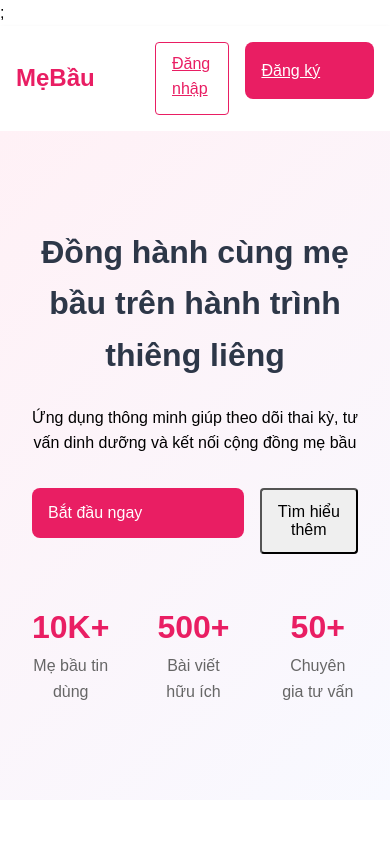
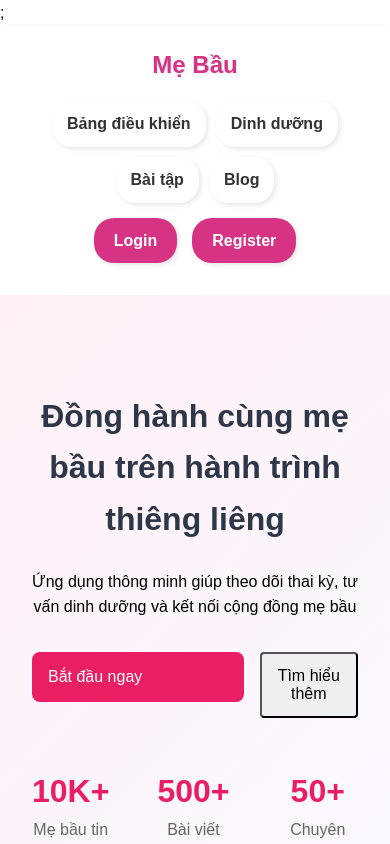
Before and after one commit to KietCT-0863/PregnancyGrowthTracking.FE, a React (Vite) app in the folder uiux_guest/uxui/: page / in a window 390 px wide. Shown: the top 844 px of the page. Built offline with nearby package versions, Linux system fonts and the light colour scheme.

Commit message:
đã tạo folder cho cách file trong components

```diff
--- a/uiux_guest/uxui/package.json
+++ b/uiux_guest/uxui/package.json
@@ -16,7 +16,8 @@
     "react": "^19.0.0",
     "react-dom": "^19.0.0",
     "react-icons": "^5.4.0",
-    "react-router-dom": "^7.1.5"
+    "react-router-dom": "^7.1.5",
+    "sass": "^1.85.0"
   },
   "devDependencies": {
     "@eslint/js": "^9.19.0",
--- a/uiux_guest/uxui/src/App.jsx
+++ b/uiux_guest/uxui/src/App.jsx
@@ -1,20 +1,22 @@
 import React from "react";
 import { BrowserRouter as Router, Routes, Route } from "react-router-dom";
-import Header from "./components/Header";
-import Hero from "./components/Hero";
-import Features from "./components/Features";
-import BlogPosts from "./components/BlogPosts";
-import CTA from "./components/CTA";
-import Footer from "./components/Footer";
+
+
+import Features from "./components/Features/Features";
+import BlogPosts from "./components/BlogPosts/BlogPosts";
+import CTA from "./components/CTA/CTA";
+import Footer from "./components/Footer/Footer";
 import Dashboard from "./Dashboard/dashboard";
 import Register from "./register/Register";
 import Login from "./Login/login";
+import Header from "./components/Header/Header";
+import Hero from "./components/Hero/Hero";
 
 function App() {
-  return (
-    <Router>
+  return (<>
+  <Router>
       <div className="app">
-        <Header />
+       <Header />
         <Routes>
           <Route
             path="/"
@@ -33,7 +35,8 @@ function App() {
         </Routes>
         <Footer />
       </div>
-    </Router>
+    </Router></>
+
   );
 }
 
--- a/uiux_guest/uxui/src/components/CTA.jsx
+++ b/uiux_guest/uxui/src/components/CTA/CTA.jsx
@@ -4,7 +4,7 @@ const CTA = () => {
   return (
     <section className="cta">
       <div className="cta-content">
-        <h2>Sẵn sàng đồng hành cùng MẹBầu?</h2>
+        <h2>Sẵn sàng đồng hành cùng Mẹn Bầu</h2>
         <p>Đăng ký ngay hôm nay để nhận những thông tin hữu ích về thai kỳ</p>
         <div className="cta-form">
           <input type="email" placeholder="Nhập email của bạn" />
--- a/uiux_guest/uxui/src/components/Header.jsx
+++ b/uiux_guest/uxui/src/components/Header/Header.jsx
@@ -1,5 +1,6 @@
 import React from "react";
 import { Link, useNavigate } from "react-router-dom";
+import "./Header.scss";
 
 const Header = () => {
   const navigate = useNavigate();
@@ -8,7 +9,7 @@ const Header = () => {
     <header className="header">
       <div className="header-container">
         <div className="logo">
-          <Link to="/">MẹBầu</Link>
+          <Link to="/">Mẹ Bầu</Link>
         </div>
         <nav className="nav-links">
           <Link to="/dashboard">Bảng điều khiển</Link>
@@ -17,11 +18,11 @@ const Header = () => {
           <Link to="/blog">Blog</Link>
         </nav>
         <div className="auth-buttons">
-          <Link to="/login" className="btn btn-secondary">
-            Đăng nhập
+          <Link to="/login" className="btn btn-primary">
+            Login
           </Link>
           <Link to="/register" className="btn btn-primary">
-            Đăng ký
+            Register
           </Link>
         </div>
       </div>
--- /dev/null
+++ b/uiux_guest/uxui/src/components/Header/Header.scss
@@ -0,0 +1,118 @@
+$primary-pink: #d63384;
+$light-pink: #ffccd5;
+$pastel-purple: #e0c3fc;
+$pastel-blue: #8ec5fc;
+$soft-green: #c1f0c1;
+
+.header {
+  background: linear-gradient(135deg, $light-pink, $pastel-purple);
+  padding: 15px 0;
+  box-shadow: 0px 4px 10px rgba(0, 0, 0, 0.1);
+
+  .header-container {
+    display: flex;
+    justify-content: space-between;
+    flex-wrap: wrap;
+    align-items: center;
+    max-width: 1200px;
+    margin: 0 auto;
+    padding: 0 20px;
+  }
+
+  .logo {
+    font-size: 28px;
+    font-weight: bold;
+    color: $primary-pink;
+    text-shadow: 1px 1px 2px rgba(0, 0, 0, 0.1);
+
+    a {
+      text-decoration: none;
+      color: inherit;
+      transition: color 0.3s ease;
+
+      &:hover {
+        color: darken($primary-pink, 10%);
+      }
+    }
+  }
+
+  .nav-links {
+    display: flex;
+    gap: 20px;
+
+    a {
+      text-decoration: none;
+      font-size: 16px;
+      font-weight: 600;
+      color: #333;
+      background-color: rgba(255, 255, 255, 0.7);
+      padding: 10px 15px;
+      border-radius: 20px;
+      box-shadow: 2px 2px 5px rgba(0, 0, 0, 0.1);
+      transition: all 0.3s ease-in-out;
+
+      &:hover {
+        background-color: $pastel-blue;
+        color: $primary-pink;
+        transform: translateY(-2px);
+      }
+    }
+  }
+
+  .auth-buttons {
+    display: flex;
+    gap: 15px;
+
+    .btn {
+      text-decoration: none;
+      padding: 10px 20px;
+      border-radius: 20px;
+      font-size: 16px;
+      font-weight: 600;
+      transition: all 0.3s ease-in-out;
+      box-shadow: 2px 2px 5px rgba(0, 0, 0, 0.1);
+
+      &.btn-secondary {
+        background-color: $soft-green;
+        color: darken($soft-green, 40%);
+        border: none;
+
+        &:hover {
+          background-color: darken($soft-green, 10%);
+          color: darken($soft-green, 50%);
+        }
+      }
+
+      &.btn-primary {
+        background-color: $primary-pink;
+        color: #fff;
+
+        &:hover {
+          background-color: darken($primary-pink, 10%);
+          transform: translateY(-2px);
+        }
+      }
+    }
+  }
+}
+
+
+@media (max-width: 768px) {
+  .header {
+    .header-container {
+      flex-direction: column;
+      align-items: center;
+    }
+
+    .nav-links {
+      flex-wrap: wrap;
+      justify-content: center;
+      gap: 10px;
+      margin-top: 15px;
+    }
+
+    .auth-buttons {
+      margin-top: 15px;
+    }
+  }
+}
```
Also changed, not shown: uiux_guest/uxui/src/components/BlogPosts/BlogPosts.jsx (renamed from uiux_guest/uxui/src/components/BlogPosts.jsx), uiux_guest/uxui/src/components/Features/Features.jsx (renamed from uiux_guest/uxui/src/components/Features.jsx), uiux_guest/uxui/src/components/Footer/Footer.jsx (renamed from uiux_guest/uxui/src/components/Footer.jsx), uiux_guest/uxui/src/components/Hero/Hero.jsx (renamed from uiux_guest/uxui/src/components/Hero.jsx), 1 other file (tests, documents, lock files or other folders).
